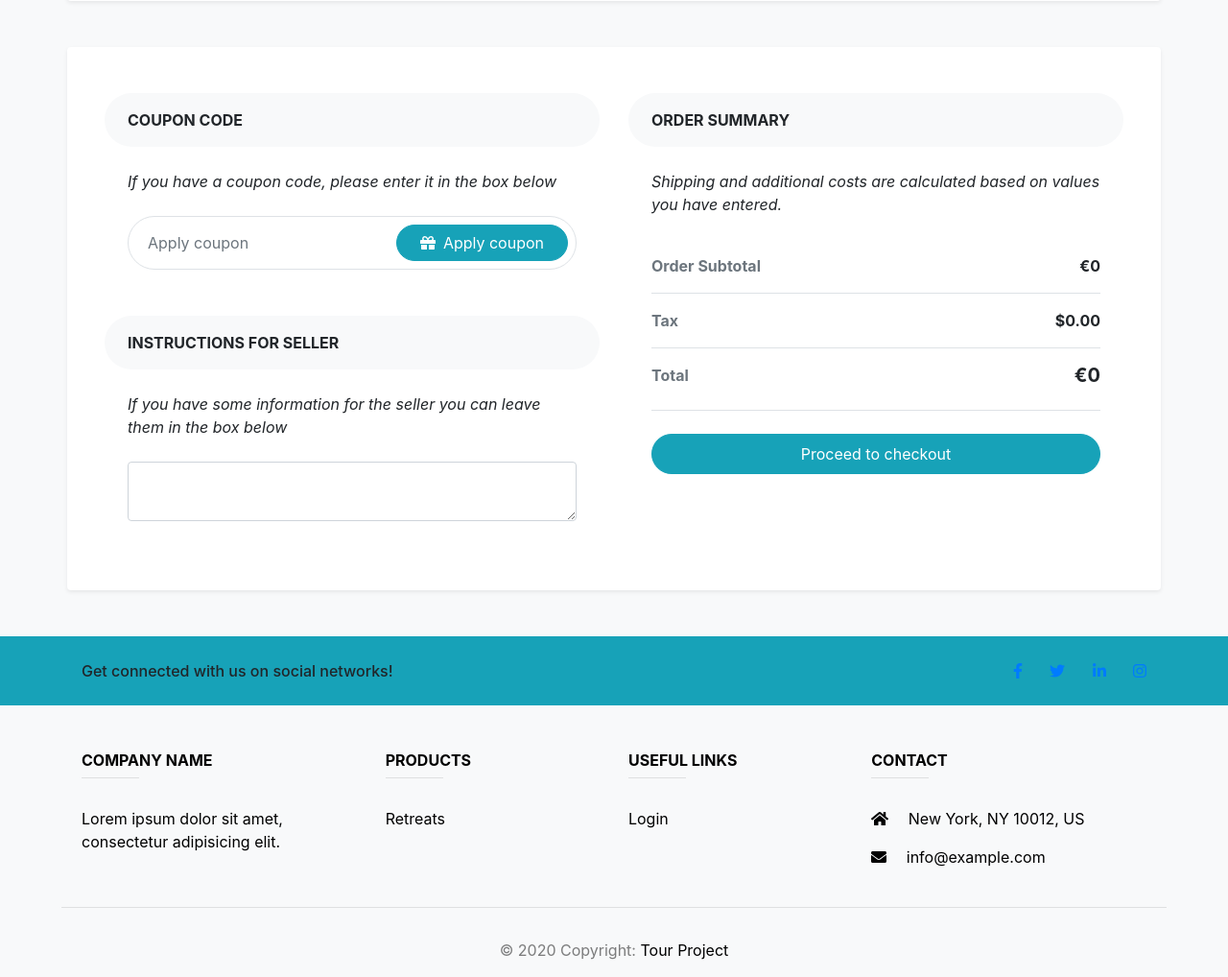
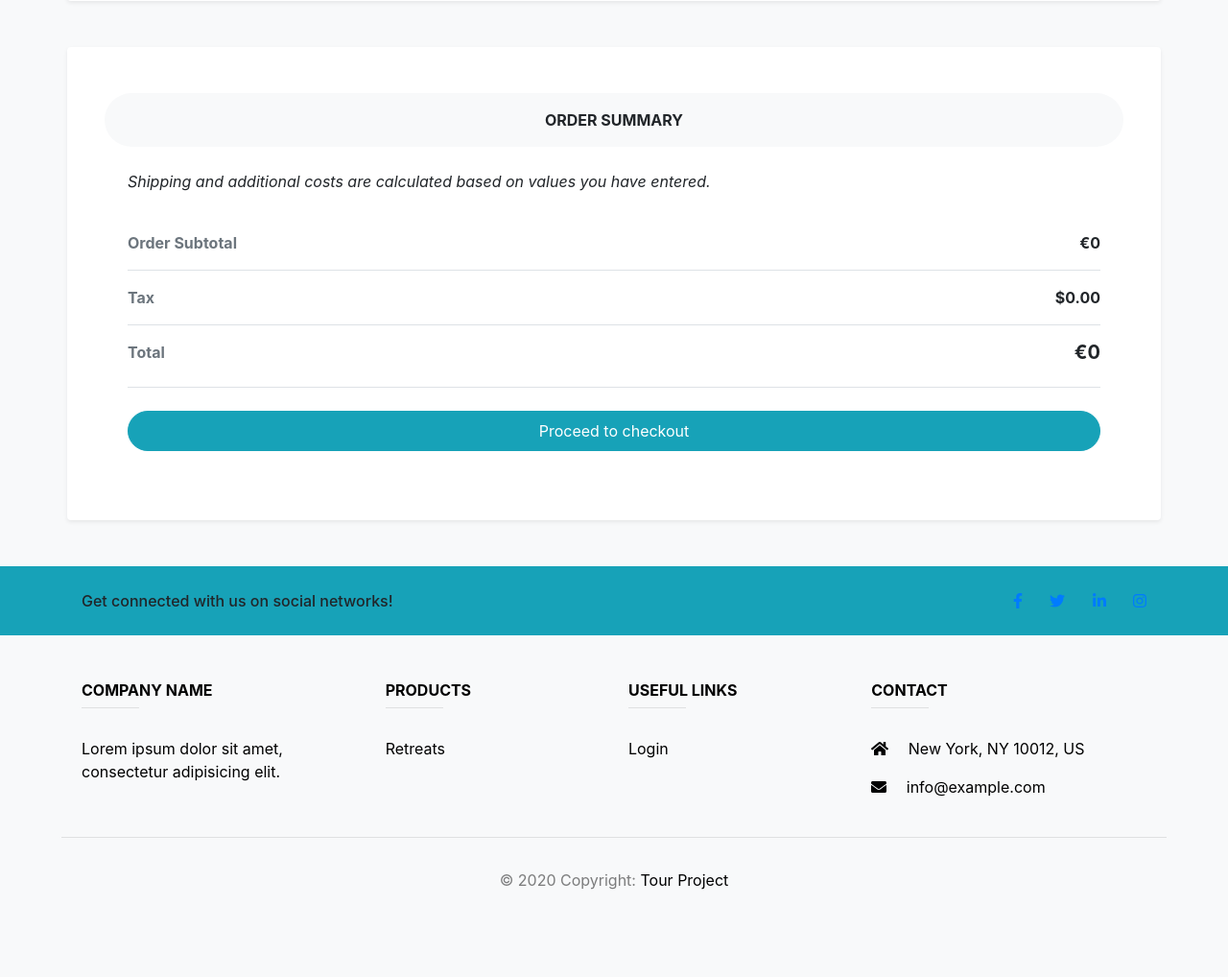
Before and after one commit to EliasOPrado/tour-project, a Django app: page /cart/view-cart in a window 1280 px wide. Shown: the part 396-1414 px from the top of the page at 96% size. After the commit the page ends 1323 px from the top, so only its background shows below. Run offline with Django 3.2, Linux system fonts and the light colour scheme; some libraries are stand-ins or nearby versions.

Commit message:
removed form from cart.html template

```diff
--- a/cart/templates/cart.html
+++ b/cart/templates/cart.html
@@ -116,7 +116,7 @@
       </div>
 
       <div class="row py-5 p-4 bg-white rounded shadow-sm">
-        <div class="col-lg-6">
+        <!-- <div class="col-lg-6">
           <div class="bg-light rounded-pill px-4 py-3 text-uppercase font-weight-bold">Coupon code</div>
           <div class="p-4">
             <p class="font-italic mb-4">If you have a coupon code, please enter it in the box below</p>
@@ -132,9 +132,9 @@
             <p class="font-italic mb-4">If you have some information for the seller you can leave them in the box below</p>
             <textarea name="" cols="30" rows="2" class="form-control"></textarea>
           </div>
-        </div>
-        <div class="col-lg-6">
-          <div class="bg-light rounded-pill px-4 py-3 text-uppercase font-weight-bold">Order summary </div>
+        </div> -->
+        <div class="col">
+          <div class="bg-light rounded-pill px-4 py-3 text-center text-uppercase font-weight-bold">Order summary </div>
           <div class="p-4">
             <p class="font-italic mb-4">Shipping and additional costs are calculated based on values you have entered.</p>
             <ul class="list-unstyled mb-4">
```
